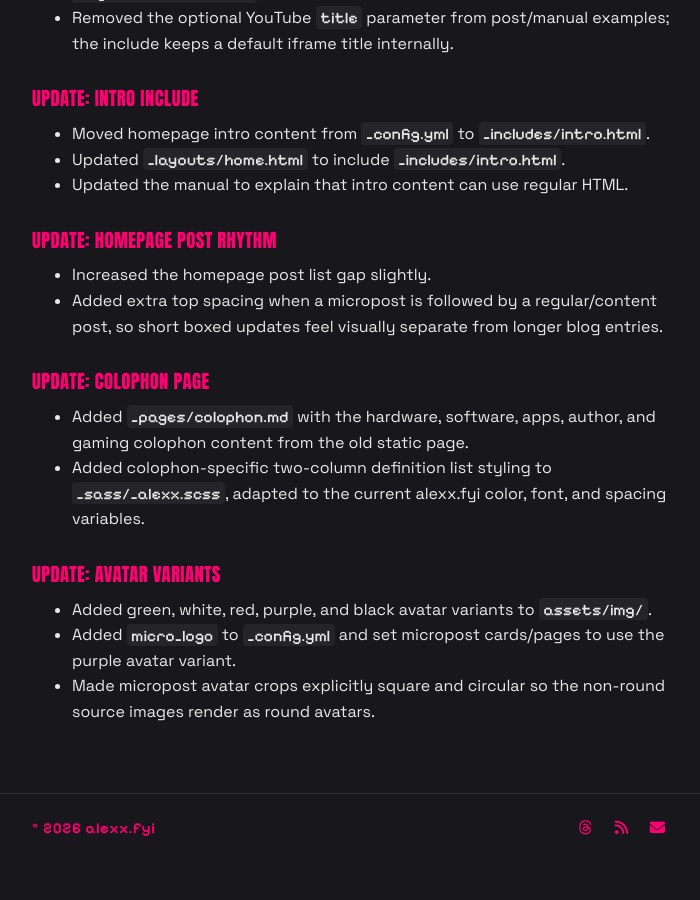
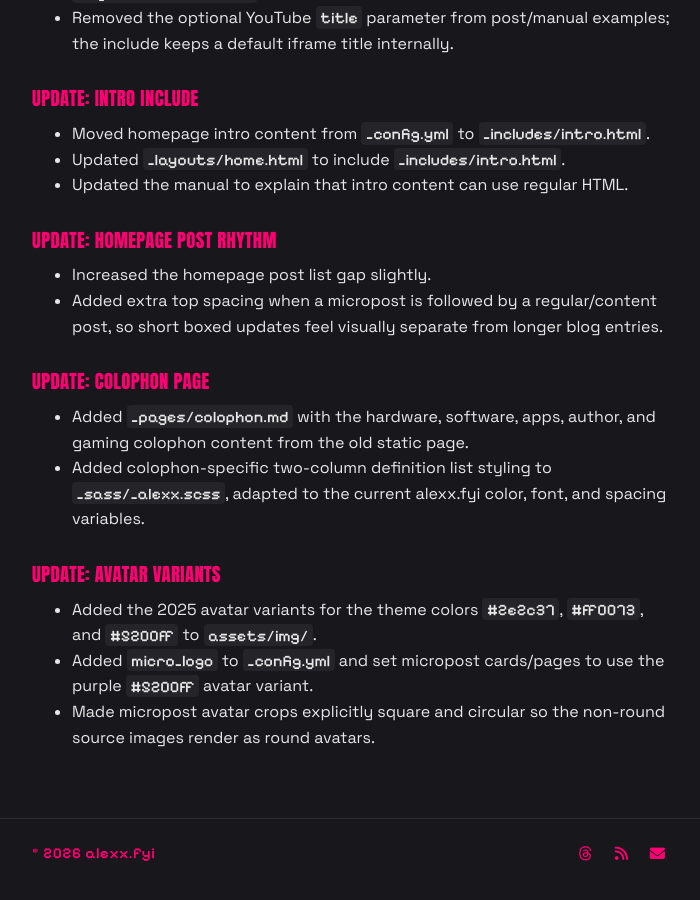
Before and after one commit to Alxndrrr/alexx.fyi, a Jekyll site: the page built from agent.md, in a window 1280 px wide and 900 px high, scrolled down 5114 px. Shown: the whole window, without its empty margins (288-988 px from the left). Built offline with Jekyll 4.4.1, drawn with Linux system fonts in a browser that asks for light colours; some web fonts are replaced; our own code applies the rules of GitHub Pages for plain Markdown files; before the commit the page ends 5988 px from its top, so only the background shows below that.

Commit message:
sdfsdf
sdfsdfd

```diff
--- a/_config.yml
+++ b/_config.yml
@@ -10,7 +10,7 @@
   threads: "https://www.threads.net/"
 
 logo: "/assets/img/avatar.png"
-micro_logo: "/assets/img/avatar-paars.png"
+micro_logo: "/assets/img/avatar-2025-5200ff.png"
 
 theme_color: "#18171c"
 accent_color: "#ff0073"
--- a/agent.md
+++ b/agent.md
@@ -172,6 +172,6 @@
 
 ### Update: Avatar Variants
 
-- Added green, white, red, purple, and black avatar variants to `assets/img/`.
-- Added `micro_logo` to `_config.yml` and set micropost cards/pages to use the purple avatar variant.
+- Added the 2025 avatar variants for the theme colors `#2e2c37`, `#ff0073`, and `#5200ff` to `assets/img/`.
+- Added `micro_logo` to `_config.yml` and set micropost cards/pages to use the purple `#5200ff` avatar variant.
 - Made micropost avatar crops explicitly square and circular so the non-round source images render as round avatars.
```
Also changed, not shown: assets/img/avatar-2025-2e2c37.png (added), assets/img/avatar-2025-5200ff.png (added), assets/img/avatar-2025-ff0073.png (added), assets/img/avatar-groen.png (deleted), assets/img/avatar-paars.png (deleted), assets/img/avatar-rood.png (deleted), 2 other files.
